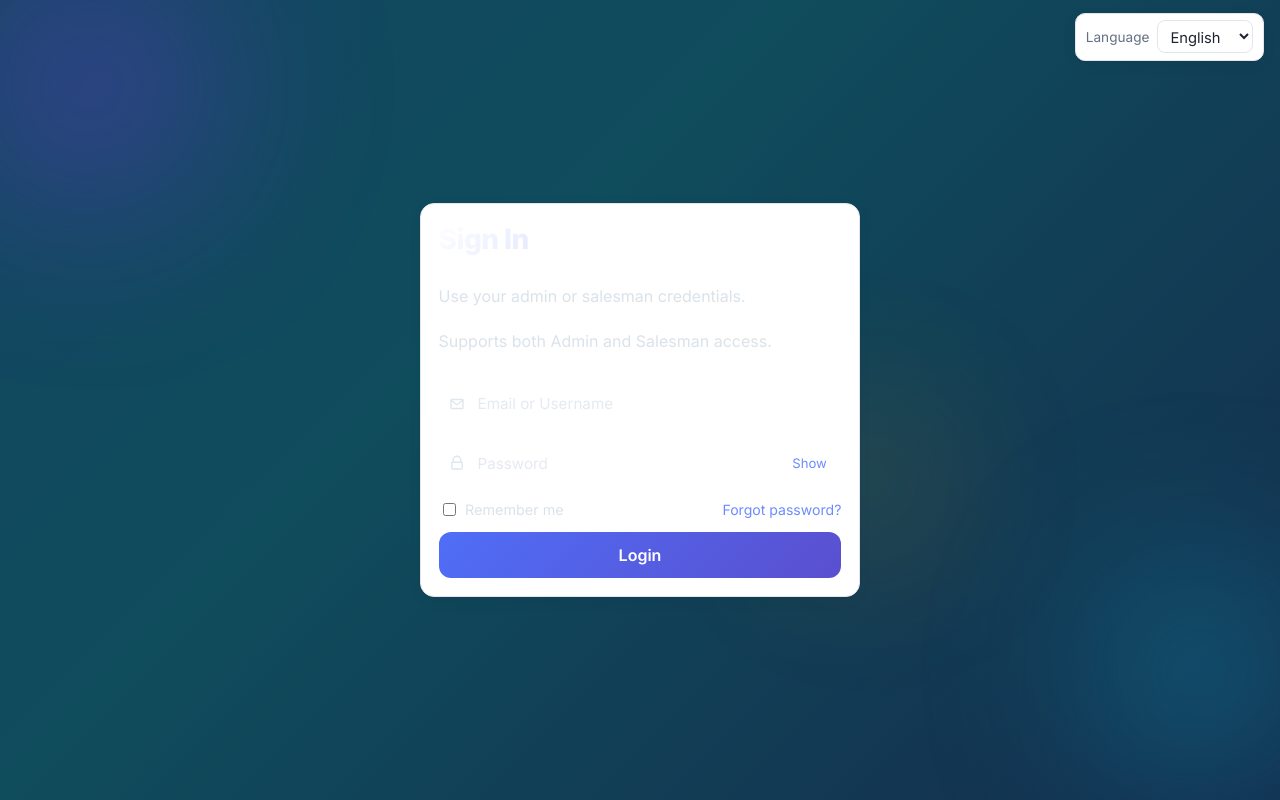
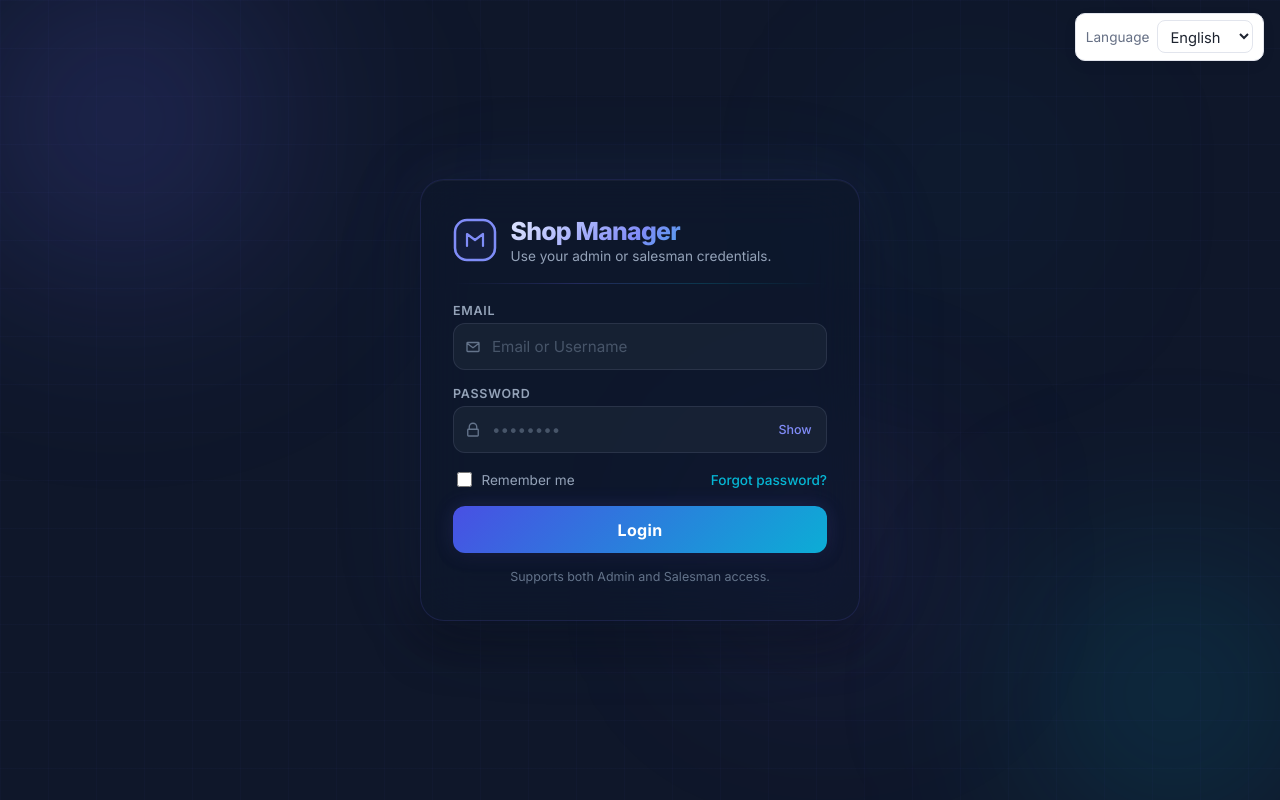
Before and after one commit to mintelove/meski_shop_yoya_fullstack_project, a React (Vite) app in the folder frontend/: page /login in a window 1280 px wide. Built offline with nearby package versions, Linux system fonts and the light colour scheme; no server answers.

Commit message:
Design Evolution: Completely new dark-mode interactive login UI.

```diff
--- a/frontend/src/pages/LoginPage.jsx
+++ b/frontend/src/pages/LoginPage.jsx
@@ -6,18 +6,42 @@ import { useI18n } from "../context/I18nContext";
 
 const rememberedEmailKey = "rememberedEmail";
 
-const Icon = ({ path }) => (
-  <svg className="login-input-icon" viewBox="0 0 24 24" fill="none" aria-hidden="true">
+const LogoIcon = () => (
+  <svg width="44" height="44" viewBox="0 0 44 44" fill="none" aria-hidden="true">
+    <rect x="2" y="2" width="40" height="40" rx="12" stroke="url(#logo-grad)" strokeWidth="2.5" fill="rgba(99,102,241,0.08)" />
+    <path d="M14 28V16l8 6 8-6v12" stroke="url(#logo-grad)" strokeWidth="2.2" strokeLinecap="round" strokeLinejoin="round" fill="none" />
+    <defs>
+      <linearGradient id="logo-grad" x1="0" y1="0" x2="44" y2="44">
+        <stop stopColor="#818cf8" />
+        <stop offset="1" stopColor="#06b6d4" />
+      </linearGradient>
+    </defs>
+  </svg>
+);
+
+const InputIcon = ({ path }) => (
+  <svg className="lp-input-icon" viewBox="0 0 24 24" fill="none" aria-hidden="true">
     <path d={path} stroke="currentColor" strokeWidth="1.8" strokeLinecap="round" strokeLinejoin="round" />
   </svg>
 );
 
-const InputField = ({ iconPath, error, ...props }) => (
-  <div className={`login-input-wrap ${error ? "has-error" : ""}`}>
-    <Icon path={iconPath} />
-    <input {...props} />
-  </div>
-);
+/* Stagger container + children variants */
+const containerVariants = {
+  hidden: {},
+  visible: { transition: { staggerChildren: 0.12, delayChildren: 0.15 } }
+};
+
+const childVariants = {
+  hidden: { opacity: 0, y: 22 },
+  visible: { opacity: 1, y: 0, transition: { duration: 0.45, ease: [0.25, 0.46, 0.45, 0.94] } }
+};
+
+const shakeVariants = {
+  shake: {
+    x: [0, -12, 10, -8, 6, -3, 0],
+    transition: { duration: 0.5, ease: "easeInOut" }
+  }
+};
 
 export const LoginPage = () => {
   const rememberedEmail = localStorage.getItem(rememberedEmailKey) || "";
@@ -29,6 +53,7 @@ export const LoginPage = () => {
   const [success, setSuccess] = useState("");
   const [touched, setTouched] = useState({ email: false, password: false });
   const [loading, setLoading] = useState(false);
+  const [shakeKey, setShakeKey] = useState(0);
   const { login } = useAuth();
   const { t } = useI18n();
   const navigate = useNavigate();
@@ -65,82 +90,138 @@ export const LoginPage = () => {
       setSuccess(t("auth.loginSuccess"));
       navigate("/");
     } catch (err) {
-      if (!err.response) {
-        setError(t("auth.serverUnavailable"));
-      } else {
-        setError(err.response?.data?.message || t("auth.loginFailed"));
-      }
+      const msg = !err.response
+        ? t("auth.serverUnavailable")
+        : err.response?.data?.message || t("auth.loginFailed");
+      setError(msg);
+      setShakeKey((prev) => prev + 1); // trigger shake
     } finally {
       setLoading(false);
     }
   };
 
   return (
-    <div className="center-screen login-page">
-      {/* Floating gradient orbs */}
-      <div className="login-orb login-orb--1" />
-      <div className="login-orb login-orb--2" />
-      <div className="login-orb login-orb--3" />
+    <div className="lp-screen">
+      {/* Animated background blobs */}
+      <div className="lp-blob lp-blob--1" />
+      <div className="lp-blob lp-blob--2" />
+      <div className="lp-blob lp-blob--3" />
+      <div className="lp-blob lp-blob--4" />
 
+      {/* Floating grid lines overlay */}
+      <div className="lp-grid-overlay" />
+
+      <motion.div
+        key={shakeKey}
+        className="lp-pod"
+        variants={shakeKey > 0 ? shakeVariants : {}}
+        animate={shakeKey > 0 ? "shake" : undefined}
+      >
         <motion.form
-        className="card login-card"
           onSubmit={onSubmit}
-        initial={{ opacity: 0, y: 30, scale: 0.96 }}
-        animate={{ opacity: 1, y: 0, scale: 1 }}
-        transition={{ duration: 0.5, ease: "easeOut" }}
+          variants={containerVariants}
+          initial="hidden"
+          animate="visible"
+          className="lp-form"
         >
-        <h2>{t("auth.signIn")}</h2>
-        <p className="muted">{t("auth.hint")}</p>
-        <p className="muted login-role-hint">{t("auth.roleHint")}</p>
+          {/* Logo */}
+          <motion.div className="lp-logo-row" variants={childVariants}>
+            <LogoIcon />
+            <div>
+              <h1 className="lp-title">{t("app.title")}</h1>
+              <p className="lp-subtitle">{t("auth.hint")}</p>
+            </div>
+          </motion.div>
 
-        <div className="login-field">
-          <InputField
-            iconPath="M4 7l8 6 8-6M5 6h14a1 1 0 011 1v10a1 1 0 01-1 1H5a1 1 0 01-1-1V7a1 1 0 011-1z"
+          {/* Divider */}
+          <motion.div className="lp-divider" variants={childVariants} />
+
+          {/* Email */}
+          <motion.div className="lp-field" variants={childVariants}>
+            <label className="lp-label">{t("auth.email")}</label>
+            <div className={`lp-input-wrap ${touched.email && fieldErrors.email ? "lp-input-wrap--error" : ""}`}>
+              <InputIcon path="M4 7l8 6 8-6M5 6h14a1 1 0 011 1v10a1 1 0 01-1 1H5a1 1 0 01-1-1V7a1 1 0 011-1z" />
+              <input
                 type="email"
                 placeholder={t("auth.emailOrUsername")}
                 value={email}
-            error={touched.email ? fieldErrors.email : ""}
                 onChange={(e) => setEmail(e.target.value)}
                 onBlur={() => setTouched((prev) => ({ ...prev, email: true }))}
                 autoComplete="username"
               />
-          {touched.email && fieldErrors.email ? <p className="login-inline-error">{fieldErrors.email}</p> : null}
             </div>
+            <AnimatePresence>
+              {touched.email && fieldErrors.email ? (
+                <motion.p
+                  className="lp-field-error"
+                  initial={{ opacity: 0, height: 0 }}
+                  animate={{ opacity: 1, height: "auto" }}
+                  exit={{ opacity: 0, height: 0 }}
+                >
+                  {fieldErrors.email}
+                </motion.p>
+              ) : null}
+            </AnimatePresence>
+          </motion.div>
 
-        <div className="login-field">
-          <div className={`login-input-wrap ${touched.password && fieldErrors.password ? "has-error" : ""}`}>
-            <Icon path="M7 11V8a5 5 0 0110 0v3M6 11h12a1 1 0 011 1v7a1 1 0 01-1 1H6a1 1 0 01-1-1v-7a1 1 0 011-1z" />
+          {/* Password */}
+          <motion.div className="lp-field" variants={childVariants}>
+            <label className="lp-label">{t("auth.password")}</label>
+            <div className={`lp-input-wrap ${touched.password && fieldErrors.password ? "lp-input-wrap--error" : ""}`}>
+              <InputIcon path="M7 11V8a5 5 0 0110 0v3M6 11h12a1 1 0 011 1v7a1 1 0 01-1 1H6a1 1 0 01-1-1v-7a1 1 0 011-1z" />
               <input
                 type={showPassword ? "text" : "password"}
-              placeholder={t("auth.password")}
+                placeholder="••••••••"
                 value={password}
                 onChange={(e) => setPassword(e.target.value)}
                 onBlur={() => setTouched((prev) => ({ ...prev, password: true }))}
                 autoComplete="current-password"
               />
-            <button type="button" className="login-toggle-btn" onClick={() => setShowPassword((prev) => !prev)}>
+              <button
+                type="button"
+                className="lp-eye-btn"
+                onClick={() => setShowPassword((prev) => !prev)}
+                tabIndex={-1}
+              >
                 {showPassword ? t("auth.hidePassword") : t("auth.showPassword")}
               </button>
             </div>
-          {touched.password && fieldErrors.password ? <p className="login-inline-error">{fieldErrors.password}</p> : null}
-        </div>
+            <AnimatePresence>
+              {touched.password && fieldErrors.password ? (
+                <motion.p
+                  className="lp-field-error"
+                  initial={{ opacity: 0, height: 0 }}
+                  animate={{ opacity: 1, height: "auto" }}
+                  exit={{ opacity: 0, height: 0 }}
+                >
+                  {fieldErrors.password}
+                </motion.p>
+              ) : null}
+            </AnimatePresence>
+          </motion.div>
 
-        <div className="login-options">
-          <label className="login-checkbox">
-            <input type="checkbox" checked={rememberMe} onChange={(e) => setRememberMe(e.target.checked)} />
+          {/* Options row */}
+          <motion.div className="lp-options" variants={childVariants}>
+            <label className="lp-check-label">
+              <input
+                type="checkbox"
+                checked={rememberMe}
+                onChange={(e) => setRememberMe(e.target.checked)}
+              />
               <span>{t("auth.rememberMe")}</span>
             </label>
-          <button type="button" className="link-btn">
+            <button type="button" className="lp-forgot-btn">
               {t("auth.forgotPassword")}
             </button>
-        </div>
+          </motion.div>
 
+          {/* Error / Success */}
           <AnimatePresence mode="wait">
             {error ? (
               <motion.p
-              key="error"
-              className="error"
-              initial={{ opacity: 0, y: -5 }}
+                key="err"
+                className="lp-error"
+                initial={{ opacity: 0, y: -6 }}
                 animate={{ opacity: 1, y: 0 }}
                 exit={{ opacity: 0 }}
               >
@@ -148,25 +229,33 @@ export const LoginPage = () => {
               </motion.p>
             ) : null}
           </AnimatePresence>
-        {success ? <p className="login-success">{success}</p> : null}
+          {success ? <p className="lp-success">{success}</p> : null}
 
+          {/* Submit button */}
           <motion.button
-          className="btn login-submit-btn"
+            className="lp-submit"
             type="submit"
             disabled={loading}
-          whileHover={loading ? {} : { scale: 1.02 }}
-          whileTap={loading ? {} : { scale: 0.98 }}
+            variants={childVariants}
+            whileHover={loading ? {} : { scale: 1.025, boxShadow: "0 0 32px rgba(99,102,241,0.45), 0 0 64px rgba(6,182,212,0.2)" }}
+            whileTap={loading ? {} : { scale: 0.975 }}
           >
             {loading ? (
-            <span className="login-loading-wrap">
-              <span className="login-spinner" />
+              <span className="lp-loading">
+                <span className="lp-spinner" />
                 {t("auth.signingIn")}
               </span>
             ) : (
               t("auth.login")
             )}
           </motion.button>
+
+          {/* Role hint */}
+          <motion.p className="lp-role-hint" variants={childVariants}>
+            {t("auth.roleHint")}
+          </motion.p>
         </motion.form>
+      </motion.div>
     </div>
   );
 };
--- a/frontend/src/styles.css
+++ b/frontend/src/styles.css
@@ -50,173 +50,237 @@ body {
 }
 
 /* =========================================================
-   LOGIN – Glassmorphism
+   LOGIN – Cyber-Modern Dark Mode
    ========================================================= */
 
-.center-screen {
+.lp-screen {
   min-height: 100vh;
   display: flex;
   align-items: center;
   justify-content: center;
+  background: #0f172a;
+  position: relative;
+  overflow: hidden;
+  padding: 1rem;
 }
 
-.login-page {
-  padding: 1rem;
-  position: relative;
-  overflow: hidden;
-  background: linear-gradient(135deg, #1a1040 0%, #1e3a6e 40%, #0f4c5c 70%, #1a1040 100%);
-  background-size: 400% 400%;
-  animation: login-bg-shift 12s ease infinite;
+/* Subtle grid overlay */
+.lp-grid-overlay {
+  position: absolute;
+  inset: 0;
+  background-image:
+    linear-gradient(rgba(99, 102, 241, 0.03) 1px, transparent 1px),
+    linear-gradient(90deg, rgba(99, 102, 241, 0.03) 1px, transparent 1px);
+  background-size: 48px 48px;
+  pointer-events: none;
+  z-index: 0;
 }
 
-@keyframes login-bg-shift {
-  0%, 100% { background-position: 0% 50%; }
-  50% { background-position: 100% 50%; }
+/* Animated background blobs */
+.lp-blob {
+  position: absolute;
+  border-radius: 50%;
+  filter: blur(100px);
+  pointer-events: none;
+  will-change: transform;
 }
 
-/* Floating gradient orbs */
-.login-orb {
-  position: absolute;
-  border-radius: 50%;
-  filter: blur(80px);
-  opacity: 0.5;
-  pointer-events: none;
-  animation: login-orb-float 8s ease-in-out infinite alternate;
+.lp-blob--1 {
+  width: 420px;
+  height: 420px;
+  background: radial-gradient(circle, rgba(99, 102, 241, 0.35) 0%, transparent 70%);
+  top: -10%;
+  left: -8%;
+  animation: blob-drift-1 14s ease-in-out infinite alternate;
 }
 
-.login-orb--1 {
-  width: 340px;
-  height: 340px;
-  background: radial-gradient(circle, #7c3aed 0%, transparent 70%);
-  top: -60px;
-  left: -80px;
+.lp-blob--2 {
+  width: 350px;
+  height: 350px;
+  background: radial-gradient(circle, rgba(6, 182, 212, 0.3) 0%, transparent 70%);
+  bottom: -8%;
+  right: -6%;
+  animation: blob-drift-2 16s ease-in-out infinite alternate;
 }
 
-.login-orb--2 {
-  width: 280px;
-  height: 280px;
-  background: radial-gradient(circle, #06b6d4 0%, transparent 70%);
-  bottom: -40px;
-  right: -60px;
-  animation-delay: -3s;
+.lp-blob--3 {
+  width: 240px;
+  height: 240px;
+  background: radial-gradient(circle, rgba(139, 92, 246, 0.25) 0%, transparent 70%);
+  top: 55%;
+  left: 55%;
+  animation: blob-drift-3 18s ease-in-out infinite alternate;
 }
 
-.login-orb--3 {
-  width: 200px;
-  height: 200px;
-  background: radial-gradient(circle, #f59e0b 0%, transparent 70%);
-  top: 50%;
-  left: 60%;
-  opacity: 0.3;
-  animation-delay: -6s;
+.lp-blob--4 {
+  width: 180px;
+  height: 180px;
+  background: radial-gradient(circle, rgba(14, 165, 233, 0.2) 0%, transparent 70%);
+  top: 15%;
+  right: 20%;
+  animation: blob-drift-1 20s ease-in-out infinite alternate-reverse;
 }
 
-@keyframes login-orb-float {
-  from { transform: translateY(0px) scale(1); }
-  to { transform: translateY(-30px) scale(1.08); }
+@keyframes blob-drift-1 {
+  0%   { transform: translate(0, 0) scale(1); }
+  100% { transform: translate(40px, -30px) scale(1.12); }
 }
 
-.login-card {
+@keyframes blob-drift-2 {
+  0%   { transform: translate(0, 0) scale(1); }
+  100% { transform: translate(-35px, 25px) scale(1.1); }
+}
+
+@keyframes blob-drift-3 {
+  0%   { transform: translate(0, 0) scale(1); }
+  100% { transform: translate(20px, -40px) scale(1.15); }
+}
+
+/* Floating Pod */
+.lp-pod {
   position: relative;
   z-index: 2;
   width: min(100%, 440px);
-  border-radius: 20px;
-  background: rgba(255, 255, 255, 0.08);
-  backdrop-filter: blur(20px);
-  -webkit-backdrop-filter: blur(20px);
-  border: 1px solid rgba(255, 255, 255, 0.15);
-  box-shadow: 0 20px 50px rgba(0, 0, 0, 0.3), inset 0 1px 0 rgba(255, 255, 255, 0.1);
-  padding: 2rem 1.8rem;
+  border-radius: 24px;
+  background: rgba(15, 23, 42, 0.65);
+  backdrop-filter: blur(24px) saturate(1.3);
+  -webkit-backdrop-filter: blur(24px) saturate(1.3);
+  border: 1px solid rgba(99, 102, 241, 0.15);
+  box-shadow:
+    0 0 60px rgba(99, 102, 241, 0.08),
+    0 0 120px rgba(6, 182, 212, 0.05),
+    0 24px 48px rgba(0, 0, 0, 0.4),
+    inset 0 1px 0 rgba(255, 255, 255, 0.04);
+  padding: 2.2rem 2rem;
+}
+
+.lp-form {
   display: flex;
   flex-direction: column;
-  gap: 0.85rem;
-  color: #f1f5f9;
+  gap: 1rem;
 }
 
-.login-card h2 {
+/* Logo row */
+.lp-logo-row {
+  display: flex;
+  align-items: center;
+  gap: 0.85rem;
+}
+
+.lp-title {
   margin: 0;
-  font-size: 1.75rem;
+  font-size: 1.55rem;
   font-weight: 800;
-  letter-spacing: -0.02em;
-  background: linear-gradient(135deg, #fff 0%, #a5b4fc 100%);
+  letter-spacing: -0.03em;
+  background: linear-gradient(135deg, #e0e7ff 0%, #818cf8 50%, #06b6d4 100%);
   -webkit-background-clip: text;
   -webkit-text-fill-color: transparent;
   background-clip: text;
 }
 
-.login-card .muted {
-  color: rgba(203, 213, 225, 0.7);
+.lp-subtitle {
+  margin: 0.15rem 0 0;
+  font-size: 0.85rem;
+  color: #94a3b8;
 }
 
-.login-role-hint {
-  margin-top: -0.25rem;
+/* Divider */
+.lp-divider {
+  height: 1px;
+  background: linear-gradient(90deg, transparent, rgba(99, 102, 241, 0.25), rgba(6, 182, 212, 0.2), transparent);
+  border: none;
+  margin: 0.2rem 0;
 }
 
-.login-field {
+/* Fields */
+.lp-field {
   display: flex;
   flex-direction: column;
-  gap: 0.35rem;
+  gap: 0.3rem;
 }
 
-.login-input-wrap {
+.lp-label {
+  font-size: 0.78rem;
+  font-weight: 600;
+  text-transform: uppercase;
+  letter-spacing: 0.06em;
+  color: #94a3b8;
+}
+
+.lp-input-wrap {
   display: flex;
   align-items: center;
   gap: 0.5rem;
-  border: 1px solid rgba(255, 255, 255, 0.15);
+  border: 1px solid rgba(148, 163, 184, 0.15);
   border-radius: 12px;
-  background: rgba(255, 255, 255, 0.06);
-  padding: 0.08rem 0.55rem;
-  transition: border-color 0.2s ease, box-shadow 0.2s ease, transform 0.2s ease, background 0.2s ease;
+  background: rgba(30, 41, 59, 0.6);
+  padding: 0.1rem 0.6rem;
+  transition: border-color 0.25s ease, box-shadow 0.25s ease, background 0.25s ease;
 }
 
-.login-input-wrap input {
+.lp-input-wrap:focus-within {
+  border-color: #818cf8;
+  box-shadow: 0 0 0 3px rgba(99, 102, 241, 0.18), 0 0 20px rgba(99, 102, 241, 0.1);
+  background: rgba(30, 41, 59, 0.85);
+}
+
+.lp-input-wrap--error {
+  border-color: #f87171 !important;
+  box-shadow: 0 0 0 3px rgba(248, 113, 113, 0.15) !important;
+}
+
+.lp-input-icon {
+  width: 18px;
+  height: 18px;
+  color: #64748b;
+  flex-shrink: 0;
+  transition: color 0.25s ease;
+}
+
+.lp-input-wrap:focus-within .lp-input-icon {
+  color: #818cf8;
+}
+
+.lp-input-wrap input {
   flex: 1;
   border: none;
   outline: none;
-  padding: 0.7rem 0.2rem;
+  padding: 0.72rem 0.15rem;
   background: transparent;
   color: #f1f5f9;
   font-size: 0.95rem;
+  font-family: inherit;
 }
 
-.login-input-wrap input::placeholder {
-  color: rgba(203, 213, 225, 0.5);
+.lp-input-wrap input::placeholder {
+  color: #475569;
 }
 
-.login-input-wrap:focus-within {
-  border-color: var(--primary-light);
-  box-shadow: 0 0 0 3px rgba(109, 139, 255, 0.2);
-  background: rgba(255, 255, 255, 0.1);
-  transform: translateY(-1px);
+.lp-eye-btn {
+  border: none;
+  background: transparent;
+  color: #818cf8;
+  font-size: 0.78rem;
+  font-weight: 500;
+  cursor: pointer;
+  padding: 0.2rem 0.3rem;
+  font-family: inherit;
+  transition: color 0.2s ease;
 }
 
-.login-input-wrap.has-error {
-  border-color: #ef5350;
+.lp-eye-btn:hover {
+  color: #a5b4fc;
 }
 
-.login-input-icon {
-  width: 18px;
-  height: 18px;
-  color: rgba(203, 213, 225, 0.6);
-  flex-shrink: 0;
+.lp-field-error {
+  margin: 0;
+  font-size: 0.78rem;
+  color: #fca5a5;
+  overflow: hidden;
 }
 
-.login-toggle-btn {
-  border: none;
-  background: transparent;
-  color: var(--primary-light);
-  font-size: 0.82rem;
-  cursor: pointer;
-  padding: 0.2rem 0.3rem;
-}
-
-.login-inline-error {
-  margin: 0;
-  font-size: 0.82rem;
-  color: #fca5a5;
-}
-
-.login-options {
+/* Options row */
+.lp-options {
   display: flex;
   justify-content: space-between;
   align-items: center;
@@ -224,96 +288,124 @@ body {
   flex-wrap: wrap;
 }
 
-.login-checkbox {
+.lp-check-label {
   display: inline-flex;
   align-items: center;
   gap: 0.4rem;
-  color: rgba(203, 213, 225, 0.7);
-  font-size: 0.9rem;
+  color: #94a3b8;
+  font-size: 0.85rem;
+  cursor: pointer;
 }
 
-.login-checkbox input[type="checkbox"] {
-  accent-color: var(--primary-light);
+.lp-check-label input[type="checkbox"] {
+  accent-color: #818cf8;
+  width: 15px;
+  height: 15px;
 }
 
-.link-btn {
+.lp-forgot-btn {
   border: none;
   background: transparent;
-  color: var(--primary-light);
+  color: #06b6d4;
   cursor: pointer;
   padding: 0;
+  font-size: 0.85rem;
+  font-family: inherit;
+  font-weight: 500;
+  transition: color 0.2s ease;
+}
+
+.lp-forgot-btn:hover {
+  color: #22d3ee;
+}
+
+/* Error / Success */
+.lp-error {
+  margin: 0;
+  padding: 0.6rem 0.8rem;
+  border-radius: 8px;
+  background: rgba(248, 113, 113, 0.1);
+  border: 1px solid rgba(248, 113, 113, 0.2);
+  color: #fca5a5;
   font-size: 0.88rem;
 }
 
-.login-submit-btn {
+.lp-success {
+  margin: 0;
+  padding: 0.6rem 0.8rem;
+  border-radius: 8px;
+  background: rgba(52, 211, 153, 0.1);
+  border: 1px solid rgba(52, 211, 153, 0.2);
+  color: #6ee7b7;
+  font-size: 0.88rem;
+}
+
+/* Submit button */
+.lp-submit {
   width: 100%;
-  padding: 0.8rem 1rem;
+  padding: 0.85rem 1rem;
   font-size: 1rem;
-  font-weight: 600;
+  font-weight: 700;
   border: none;
   border-radius: 12px;
-  background: linear-gradient(135deg, #4f6ef7 0%, #7c3aed 100%);
+  background: linear-gradient(135deg, #6366f1 0%, #4f46e5 40%, #06b6d4 100%);
+  background-size: 200% 200%;
+  animation: btn-gradient-shift 4s ease infinite;
   color: #fff;
   cursor: pointer;
   position: relative;
-  overflow: hidden;
-  transition: transform 0.15s ease, box-shadow 0.2s ease, opacity 0.2s ease;
+  font-family: inherit;
+  letter-spacing: 0.02em;
+  transition: transform 0.15s ease, opacity 0.2s ease;
+  box-shadow: 0 0 20px rgba(99, 102, 241, 0.2), 0 4px 16px rgba(0, 0, 0, 0.3);
 }
 
-.login-submit-btn::before {
-  content: '';
-  position: absolute;
-  inset: 0;
-  border-radius: 12px;
-  background: linear-gradient(135deg, transparent 0%, rgba(255,255,255,0.15) 100%);
-  opacity: 0;
-  transition: opacity 0.3s ease;
+@keyframes btn-gradient-shift {
+  0%, 100% { background-position: 0% 50%; }
+  50% { background-position: 100% 50%; }
 }
 
-.login-submit-btn:hover:not(:disabled)::before {
-  opacity: 1;
-}
-
-.login-submit-btn:hover:not(:disabled) {
-  transform: translateY(-2px);
-  box-shadow: 0 0 24px rgba(79, 110, 247, 0.45), 0 8px 20px rgba(124, 58, 237, 0.3);
-}
-
-.login-submit-btn:active:not(:disabled) {
-  transform: translateY(0);
-}
-
-.login-submit-btn:disabled {
-  opacity: 0.7;
+.lp-submit:disabled {
+  opacity: 0.65;
   cursor: not-allowed;
 }
 
-.login-loading-wrap {
+.lp-loading {
   display: inline-flex;
   align-items: center;
   gap: 0.5rem;
 }
 
-.login-spinner {
+.lp-spinner {
   width: 16px;
   height: 16px;
-  border: 2px solid rgba(255, 255, 255, 0.3);
+  border: 2px solid rgba(255, 255, 255, 0.25);
   border-top-color: #fff;
   border-radius: 50%;
   animation: spin 0.7s linear infinite;
 }
 
-.login-success {
-  color: #6ee7b7;
+@keyframes spin {
+  to { transform: rotate(360deg); }
+}
+
+/* Role hint */
+.lp-role-hint {
+  text-align: center;
+  font-size: 0.78rem;
+  color: #64748b;
   margin: 0;
 }
 
-.login-card .error {
-  color: #fca5a5;
-}
-
-@keyframes spin {
-  to { transform: rotate(360deg); }
+/* Responsive */
+@media (max-width: 560px) {
+  .lp-pod {
+    padding: 1.5rem 1.2rem;
+    border-radius: 18px;
+  }
+  .lp-title {
+    font-size: 1.3rem;
+  }
 }
 
 /* =========================================================
```
Lines whose indentation alone changed are shown as unchanged.
